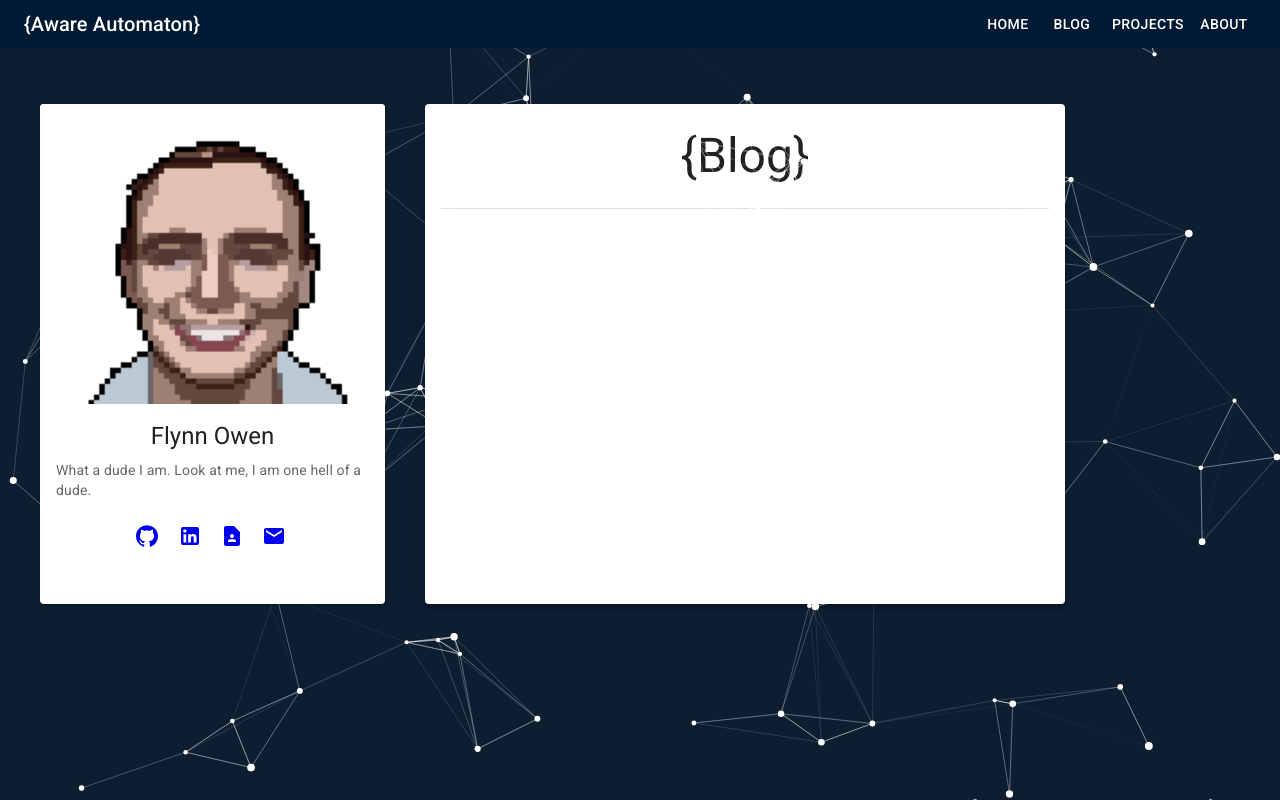
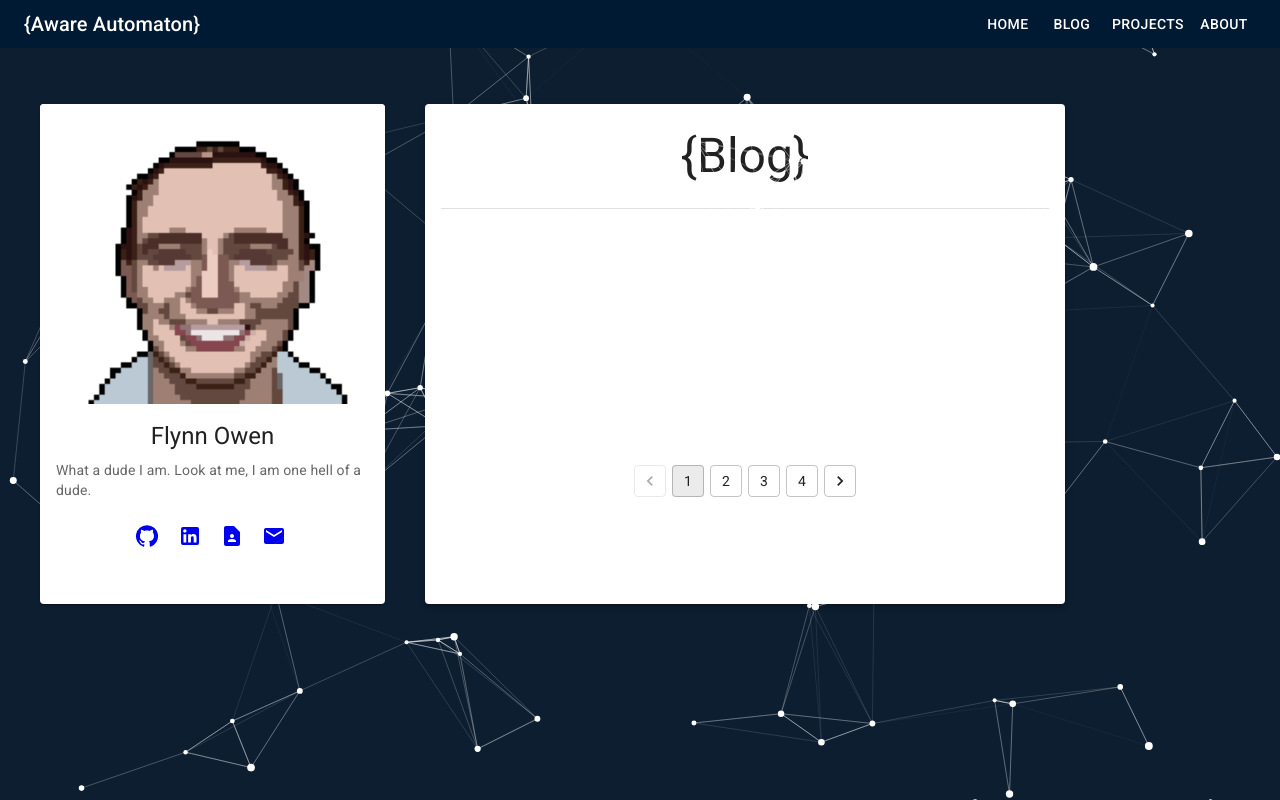
Before and after one commit to FlynnOwen/aware-automaton, a React (Create React App) app in the folder flynn-website/: page /blog in a window 1280 px wide. Built offline with nearby package versions, Linux system fonts and the light colour scheme.

Commit message:
init pagination for blogs

```diff
--- a/flynn-website/src/pages/blog/body.js
+++ b/flynn-website/src/pages/blog/body.js
@@ -1,5 +1,5 @@
 import * as React from 'react';
-import { Divider, Fade, Paper, Typography } from '@mui/material';
+import { Box, Divider, Fade, Pagination, Paper, Typography } from '@mui/material';
 
 function CustomBlogBody() {
 
@@ -8,6 +8,10 @@ function CustomBlogBody() {
     <Paper elevation={3} sx={{ mt: 5, mb: 5, width: '50%', textAlign: "center"}}>
         <Typography variant="h3" sx={{ mt:3 }}>&#123;Blog&#125;</Typography>
         <Divider variant="middle" sx={{ mt: 3 }} />
+        <Box display='flex' justifyContent='center' marginTop='40%'>
+          <Pagination count={4} variant="outlined" shape="rounded" />
+        </Box>
+
     </Paper>
     </Fade>
   );
```
